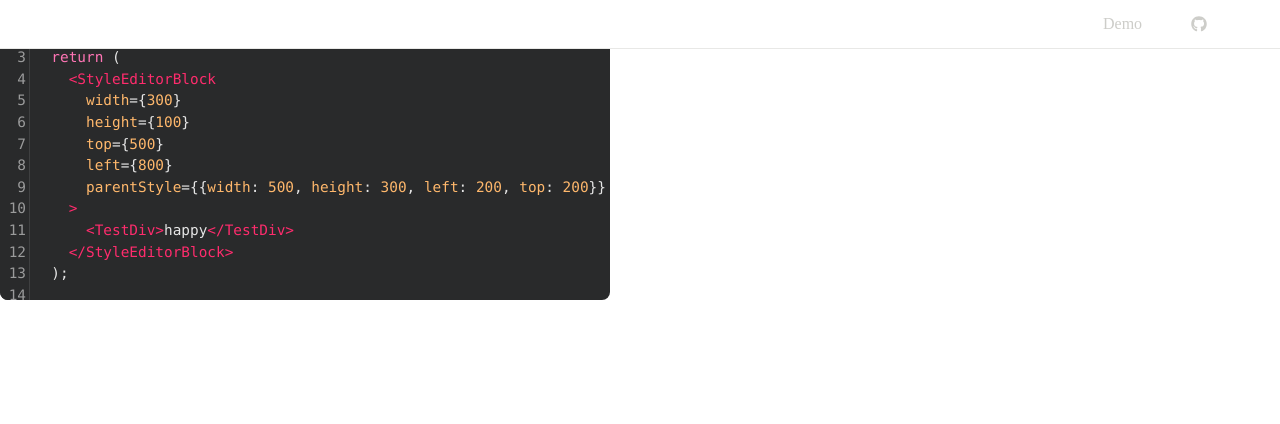
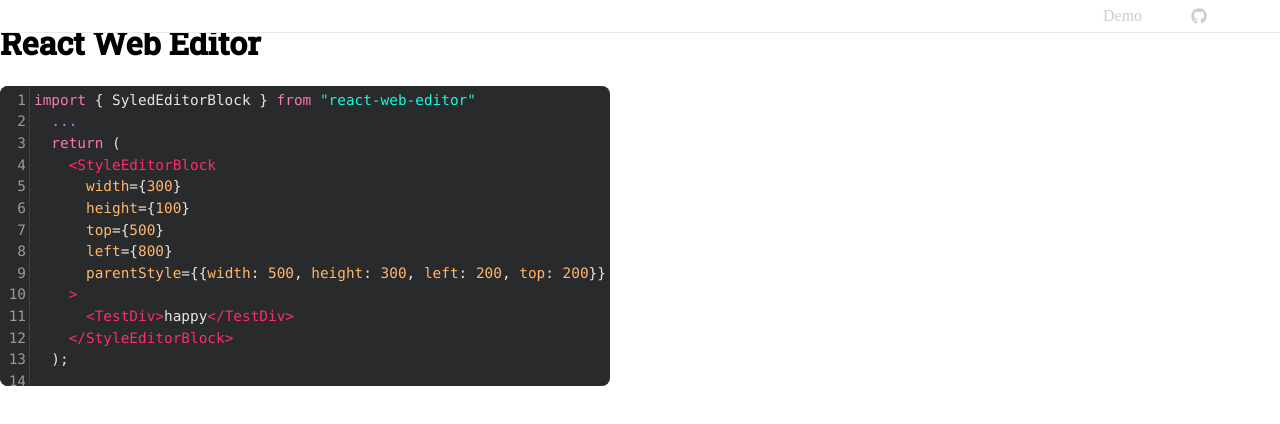
Before and after one commit to CHEWCHEWW/react-web-editor-website, a Next.js app: page /main in a window 1280 px wide. Shown: the top 424 px of the page. Built offline with nearby package versions, Linux system fonts and the light colour scheme.

Commit message:
[ADD]: Head meta && Google web fonts

```diff
--- a/src/components/Header/index.tsx
+++ b/src/components/Header/index.tsx
@@ -15,7 +15,7 @@ const HeaderBoard = styled.header`
   display: flex;
   position: fixed;
   width: 100%;
-  height: 3rem;
+  height: 2rem;
   top: 0;
   left: 0;
   background-color: white;
@@ -27,12 +27,12 @@ const MenuField = styled.div`
   display: flex;
   position: fixed;
   width: 12%;
-  height: 3rem;
+  height: 2rem;
   justify-content: space-around;
   align-items: center;
   top: 0;
   right: 3rem;
-  color: #CDCDC9 !important;
+  color: #CDCDC9;
 `;
 
 export default Header;
--- /dev/null
+++ b/src/pages/_document.tsx
@@ -0,0 +1,21 @@
+import Document, { Head, Html, Main, NextScript } from "next/document";
+
+class MyDocument extends Document {
+  render() {
+    return (
+      <Html>
+        <Head>
+          <link rel="preconnect" href="https://fonts.googleapis.com" />
+          <link rel="preconnect" href="https://fonts.gstatic.com" />
+          <link href="https://fonts.googleapis.com/css2?family=Roboto+Slab:wght@500&display=swap" rel="stylesheet" />
+        </Head>
+        <body>
+          <Main />
+          <NextScript />
+        </body>
+      </Html>
+    );
+  }
+}
+
+export default MyDocument;
--- a/src/pages/main/index.tsx
+++ b/src/pages/main/index.tsx
@@ -1,6 +1,7 @@
 import { faGithub } from "@fortawesome/free-brands-svg-icons";
 import { FontAwesomeIcon } from "@fortawesome/react-fontawesome";
 import dynamic from "next/dynamic";
+import Head from "next/head";
 import Link from "next/link";
 import React from "react";
 import styled from "styled-components";
@@ -16,6 +17,11 @@ const CodeEditor = dynamic(
 const Page: React.FC = (): React.ReactElement => {
   return (
     <>
+      <Head>
+        <title>react-web-editor</title>
+        <meta name="description" content="react-web-editor is a simple WYSIWYG editor. You can edit component easy just using mouse click" />
+        <meta name="viewport" content="initial-scale=1.0, width=device-width" />
+      </Head>
       <Header>
         <Link href="/demo" passHref>
           <MenuName>
@@ -26,10 +32,15 @@ const Page: React.FC = (): React.ReactElement => {
           <FontAwesomeIcon icon={faGithub} />
         </MenuName>
       </Header>
+      <Title>React Web Editor</Title>
       <CodeEditor code={STYLE_EDITOR_BLOCK} />
     </>
   );
 };
+
+const Title = styled.h1`
+  font-family: "Roboto Slab", serif;
+`;
 
 const MenuName = styled.a`
   display: flex;
--- a/tsconfig.json
+++ b/tsconfig.json
@@ -14,6 +14,6 @@
     "isolatedModules": true,
     "jsx": "preserve"
   },
-  "include": ["next-env.d.ts", "**/*.ts", "**/*.tsx"],
+  "include": ["next-env.d.ts", "**/*.ts", "**/*.tsx", "src/pages/_document.js"],
   "exclude": ["node_modules"]
 }
```
Also changed, not shown: 1 other file (tests, documents, lock files or other folders).
